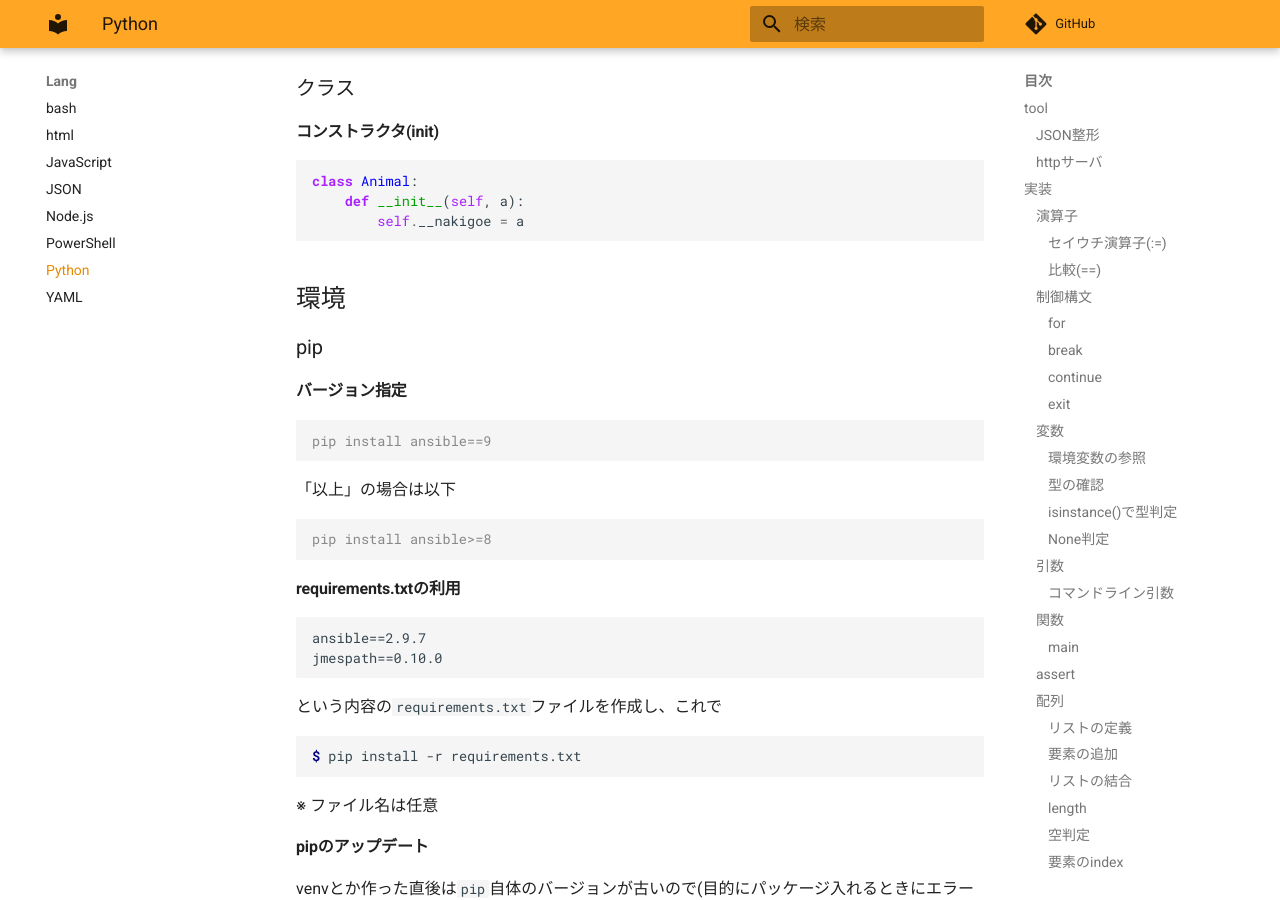
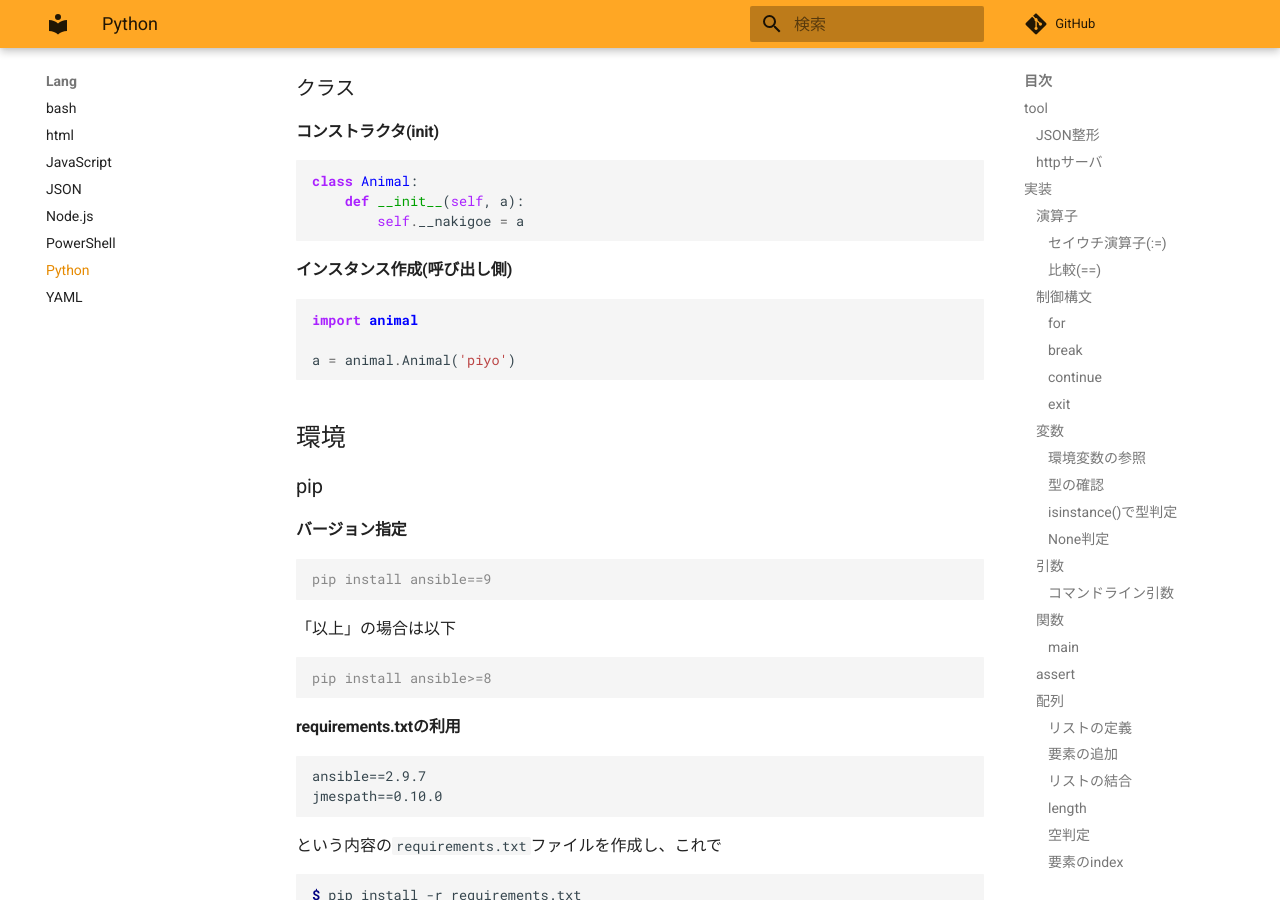
Before and after one commit to zaki-lknr/docs, an MkDocs documentation site: the page built from docs/lang/python.md, in a window 1280 px wide and 900 px high, scrolled down 23080 px. Built offline with MkDocs 1.6.1 and Material for MkDocs 9.7.7, drawn with Linux system fonts in a browser that asks for light colours; comment, search, counter and statistics services are not loaded.

Commit message:
add: lang/python: (OOP)インスタンス作成

````diff
--- a/docs/lang/python.md
+++ b/docs/lang/python.md
@@ -1226,6 +1226,14 @@ class Animal:
         self.__nakigoe = a
 ```
 
+#### インスタンス作成(呼び出し側)
+
+```py
+import animal
+
+a = animal.Animal('piyo')
+```
+
 ## 環境
 
 ### pip
````
